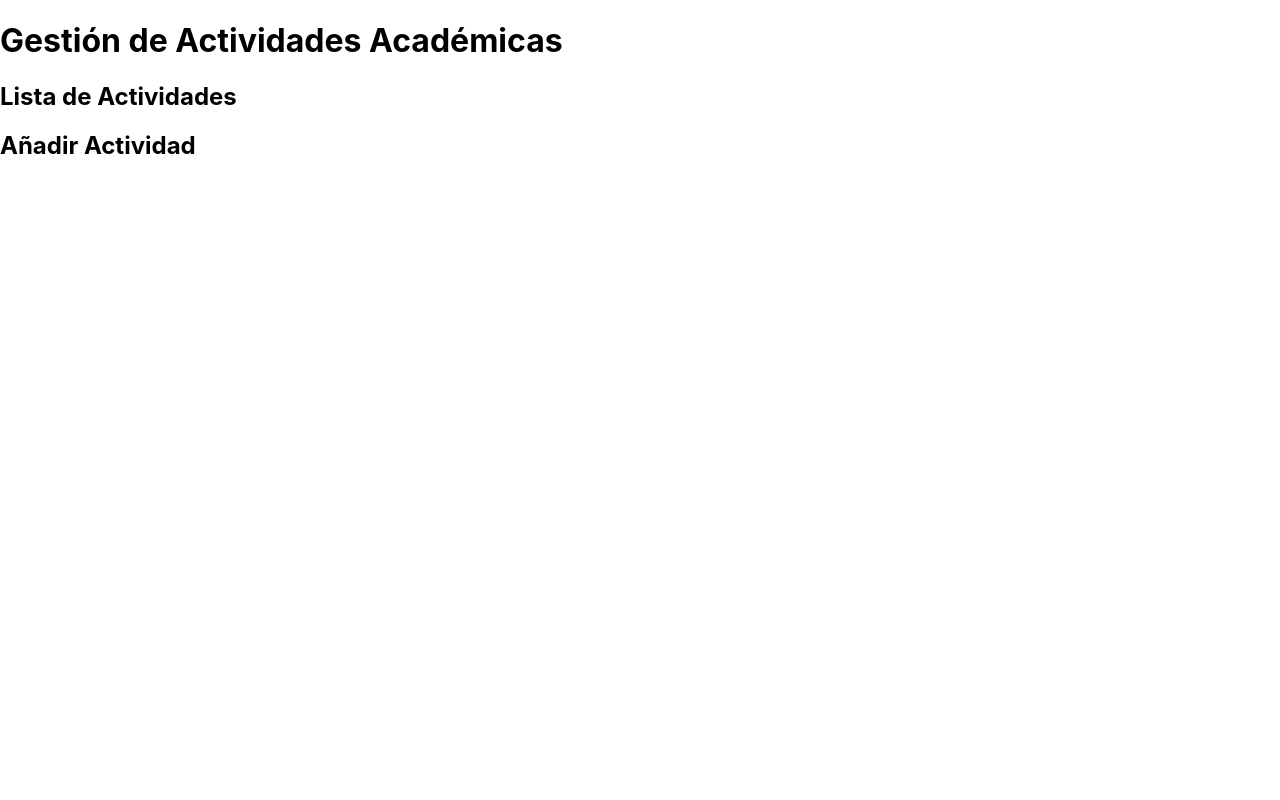
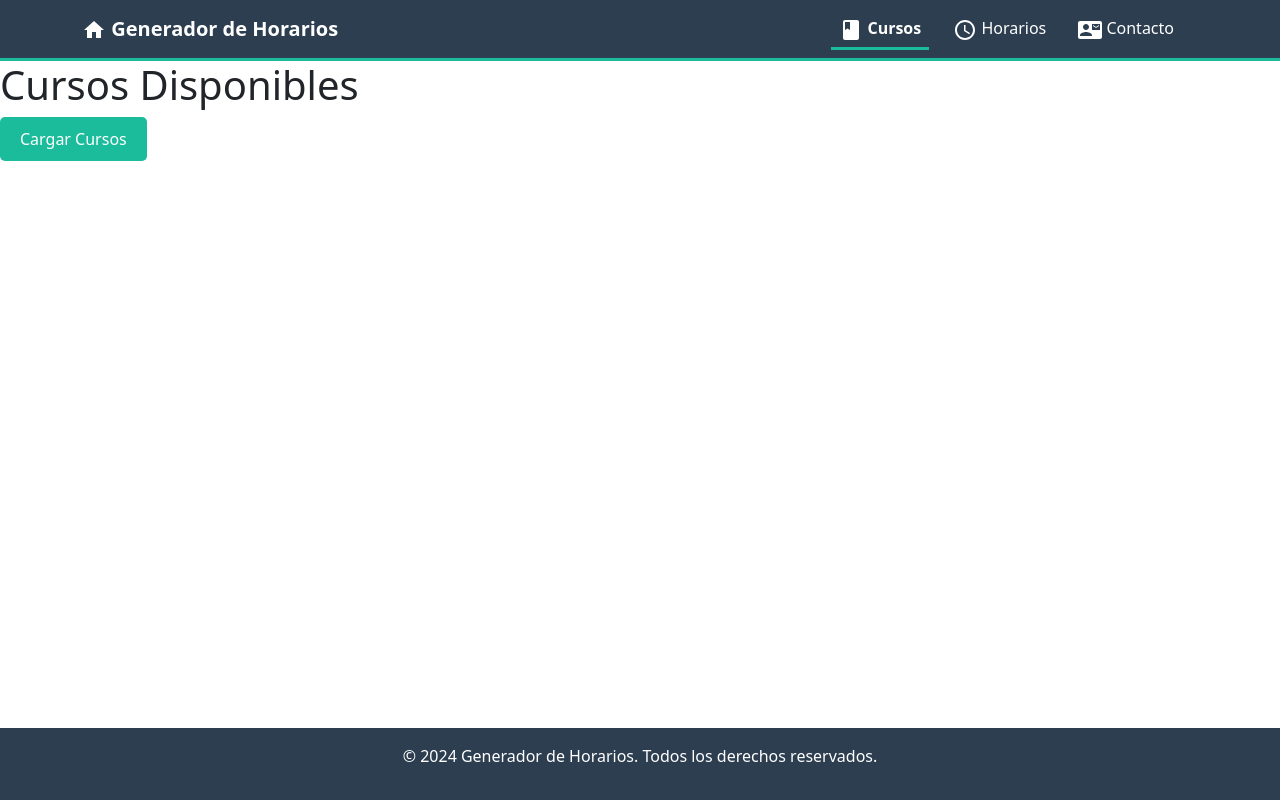
Before and after one commit to JuniorSD6650/fe_tempsmart, a React (Create React App) app: page /cursos in a window 1280 px wide. Built offline with nearby package versions, Linux system fonts and the light colour scheme.

Commit message:
Primeros componentes

```diff
--- a/src/App.js
+++ b/src/App.js
@@ -1,15 +1,24 @@
 import React from 'react';
-import Header from './components/Header';
-import ActivityList from './components/ActivityList';
-import AddActivity from './components/AddActivity';
+import MyNavbar from './components/Navbar';
+import { BrowserRouter as Router, Route, Routes } from 'react-router-dom';
+import Cursos from './components/Cursos';
+import Horarios from './components/Horarios';
+import 'bootstrap/dist/css/bootstrap.min.css';
+import Footer from './components/Footer';
 
 function App() {
     return (
-        <div className="App">
-            <Header />
-            <ActivityList />
-            <AddActivity />
-        </div>
+        <Router>
+            <div className="App">
+                <MyNavbar />
+                <Routes>
+                    <Route path="/cursos" element={<Cursos />} />
+                    <Route path="/horarios" element={<Horarios />} />
+                    <Route path="/" element={<h1>Página Principal</h1>} />
+                </Routes>
+                <Footer />
+            </div>
+        </Router>
     );
 }
 
--- a/src/components/ActivityList.js
+++ /dev/null
@@ -1,12 +0,0 @@
-import React from 'react';
-
-function ActivityList() {
-    return (
-        <div>
-            <h2>Lista de Actividades</h2>
-            {/* Aquí se mostrará la lista de actividades */}
-        </div>
-    );
-}
-
-export default ActivityList;
--- a/src/components/AddActivity.js
+++ /dev/null
@@ -1,12 +0,0 @@
-import React from 'react';
-
-function AddActivity() {
-    return (
-        <div>
-            <h2>Añadir Actividad</h2>
-            {/* Formulario para añadir una nueva actividad */}
-        </div>
-    );
-}
-
-export default AddActivity;
--- /dev/null
+++ b/src/components/Cursos.js
@@ -0,0 +1,53 @@
+import React, { useState } from 'react';
+import TarjetaCurso from './TarjetaCurso'; // Importa el componente de tarjeta
+
+function Cursos() {
+  const [cursos, setCursos] = useState([]);
+  const [error, setError] = useState(null);  // Estado para manejar errores
+
+  // Función Obtener
+  function Obtener() {
+    const requestOptions = {
+      method: "GET",
+      redirect: "follow"
+    };
+
+    fetch("http://127.0.0.1:8000/api/cursos/", requestOptions)  // Asegúrate de que la URL tenga la barra diagonal final
+      .then((response) => {
+        if (!response.ok) {
+          throw new Error('Error al obtener los cursos');
+        }
+        return response.json();
+      })
+      .then((result) => {
+        setCursos(result);  // Actualizar el estado con los cursos obtenidos
+        setError(null);  // Limpiar errores si la solicitud es exitosa
+      })
+      .catch((error) => {
+        console.error(error);
+        setError('Error al cargar los cursos');
+      });
+  }
+
+  // Llamada a la función Obtener al hacer clic en el botón
+  return (
+    <div>
+      <h1>Cursos Disponibles</h1>
+      <button className="btn-primary" onClick={Obtener}>Cargar Cursos</button> {/* Botón para cargar cursos */}
+
+      {error && <div>{error}</div>} {/* Mostrar error si ocurre */}
+
+      <div className="cursos-container">
+        {cursos.map((curso) => (
+          <TarjetaCurso
+            key={curso.id}
+            titulo={curso.nombre}  // Asignar el nombre del curso como título
+            descripcion={curso.descripcion || 'No hay descripción disponible'}  // Descripción opcional
+          />
+        ))}
+      </div>
+    </div>
+  );
+}
+
+export default Cursos;
--- /dev/null
+++ b/src/components/Footer.js
@@ -0,0 +1,11 @@
+import React from 'react';
+
+function Footer() {
+  return (
+    <footer className="footer">
+      <p>&copy; 2024 Generador de Horarios. Todos los derechos reservados.</p>
+    </footer>
+  );
+}
+
+export default Footer;
--- a/src/components/Header.js
+++ /dev/null
@@ -1,11 +0,0 @@
-import React from 'react';
-
-function Header() {
-    return (
-        <header>
-            <h1>Gestión de Actividades Académicas</h1>
-        </header>
-    );
-}
-
-export default Header;
--- /dev/null
+++ b/src/components/Horarios.js
@@ -0,0 +1,12 @@
+import React from 'react';
+
+function Horarios() {
+  return (
+    <div>
+      <h1>Horarios</h1>
+      <p>Esta es la página de horarios.</p>
+    </div>
+  );
+}
+
+export default Horarios;
--- /dev/null
+++ b/src/components/Navbar.js
@@ -0,0 +1,40 @@
+import React from 'react';
+import { Navbar, Nav, Container } from 'react-bootstrap';
+import { LinkContainer } from 'react-router-bootstrap';
+import HomeIcon from '@mui/icons-material/Home';
+import BookIcon from '@mui/icons-material/Book';
+import ScheduleIcon from '@mui/icons-material/Schedule';
+import ContactMailIcon from '@mui/icons-material/ContactMail';
+import MenuIcon from '@mui/icons-material/Menu'; // Importa el ícono de hamburguesa de MUI
+import '../css/MyNavbar.css';  // Importa el archivo CSS
+
+function MyNavbar() {
+  return (
+    <Navbar expand="lg" className="custom-navbar">
+      <Container>
+        <Navbar.Brand href="/" className="navbar-brand-custom">
+          <HomeIcon /> Generador de Horarios
+        </Navbar.Brand>
+        <Navbar.Toggle aria-controls="basic-navbar-nav">
+          {/* Reemplaza el ícono predeterminado con el de MUI */}
+          <MenuIcon style={{ color: 'white' }} />
+        </Navbar.Toggle>
+        <Navbar.Collapse id="basic-navbar-nav">
+          <Nav className="ms-auto">
+            <LinkContainer to="/cursos">
+              <Nav.Link className="nav-link-custom"><BookIcon /> Cursos</Nav.Link>
+            </LinkContainer>
+            <LinkContainer to="/horarios">
+              <Nav.Link className="nav-link-custom"><ScheduleIcon /> Horarios</Nav.Link>
+            </LinkContainer>
+            <LinkContainer to="/contacto">
+              <Nav.Link className="nav-link-custom"><ContactMailIcon /> Contacto</Nav.Link>
+            </LinkContainer>
+          </Nav>
+        </Navbar.Collapse>
+      </Container>
+    </Navbar>
+  );
+}
+
+export default MyNavbar;
--- /dev/null
+++ b/src/components/TarjetaCurso.js
@@ -0,0 +1,13 @@
+import React from 'react';
+
+function TarjetaCurso({ titulo, descripcion }) {
+  return (
+    <div className="card">
+      <h2 className="card-title">{titulo}</h2>
+      <p className="card-body">{descripcion}</p>
+      <button className="btn-primary">Ver más</button>
+    </div>
+  );
+}
+
+export default TarjetaCurso;
--- /dev/null
+++ b/src/css/MyNavbar.css
@@ -0,0 +1,115 @@
+/* Estilo para el navbar */
+.custom-navbar {
+    background-color: #2C3E50;
+    /* Azul más oscuro para el fondo */
+    border-bottom: 3px solid #1ABC9C;
+    /* Verde para resaltar el borde inferior */
+}
+
+.navbar-brand-custom {
+    color: #FFFFFF !important;
+    /* Texto en blanco para la marca */
+    font-weight: bold;
+    font-size: 1.5rem;
+}
+
+.nav-link-custom {
+    color: #FFFFFF !important;
+    /* Texto blanco para los enlaces normales */
+    font-size: 1.2rem;
+    margin-right: 1rem;
+}
+
+.nav-link-custom:hover {
+    color: #1ABC9C !important;
+    /* Color verde al pasar el cursor por el enlace */
+    text-decoration: none;
+    /* Elimina subrayado */
+}
+
+/* Enlace activo */
+.nav-link-custom.active {
+    color: #FFFFFF !important;
+    /* Mantener el texto blanco para el enlace activo */
+    border-bottom: 3px solid #1ABC9C;
+    /* Añadir una línea verde debajo del enlace activo */
+    font-weight: bold;
+    padding-bottom: 5px;
+    /* Añadir un poco de espacio debajo del texto */
+}
+
+/* Estilo para cuando el navbar está en versión colapsada (móvil) */
+.custom-navbar .navbar-toggler {
+    border-color: #FFFFFF;
+}
+
+.custom-navbar .navbar-toggler-icon {
+    background-image: none;
+    color: #FFFFFF;
+    font-size: 1.5rem;
+}
+
+/*---------------------------------------------------------------------------------------------*/
+/* Global Styles */
+body {
+    font-family: 'Roboto', sans-serif;
+    /* Usar Google Fonts */
+    background-color: #f5f5f5;
+    /* Fondo de la página */
+    color: #333;
+}
+
+/* Main Content */
+.main-content {
+    padding: 2rem;
+}
+
+/* Tarjetas de Cursos y Horarios */
+.card {
+    background-color: #fff;
+    border-radius: 8px;
+    box-shadow: 0 4px 8px rgba(0, 0, 0, 0.1);
+    margin: 1rem;
+    padding: 1.5rem;
+    text-align: left;
+}
+
+.card-title {
+    font-size: 1.5rem;
+    color: #1ABC9C;
+}
+
+.card-body {
+    font-size: 1rem;
+    color: #333;
+}
+
+/* Botones */
+.btn-primary {
+    background-color: #1ABC9C;
+    border: none;
+    padding: 10px 20px;
+    color: white;
+    font-size: 1rem;
+    border-radius: 5px;
+}
+
+.btn-primary:hover {
+    background-color: #16a085;
+}
+
+.cursos-container {
+    display: grid;
+    grid-template-columns: repeat(auto-fill, minmax(250px, 1fr));
+    gap: 1rem;
+}
+
+.footer {
+    background-color: #2C3E50;
+    color: white;
+    text-align: center;
+    padding: 1rem;
+    position: fixed;
+    bottom: 0;
+    width: 100%;
+}
```
Also changed, not shown: package.json (+9 -1 lines), src/api.js (added, +30 -0 lines), 1 other file (tests, documents, lock files or other folders).
